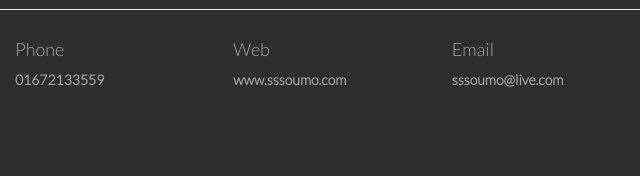
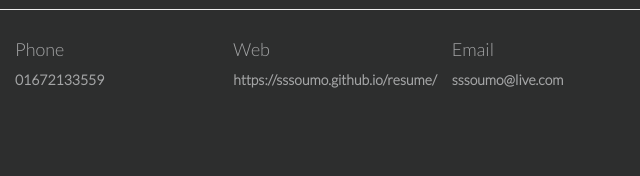
Before and after one commit to sssoumo/resume, a plain HTML site: page index.html in a window 1280 px wide. Shown: the part 461-637 px from the top of the page, 640-1280 px from the left. Drawn offline with Linux system fonts and the light colour scheme.

Commit message:
website added

```diff
--- a/index.html
+++ b/index.html
@@ -61,7 +61,7 @@
 
                 <div class="web col-sm-3">
                     <h4>Web</h4>
-                    <address>www.sssoumo.com</address>
+                    <address>https://sssoumo.github.io/resume/</address>
                 </div>
 
                 <div class="email col-sm-3">
```
